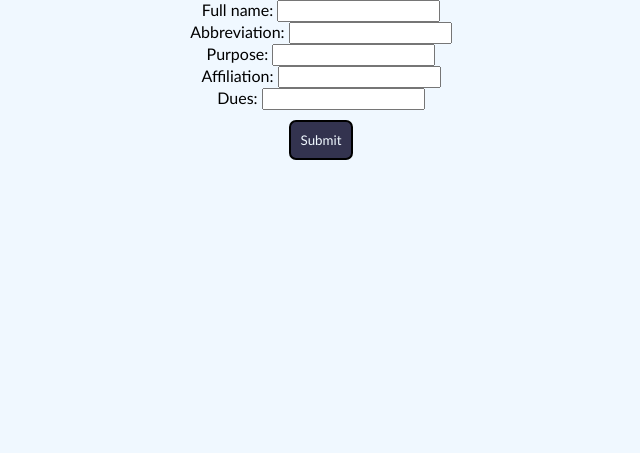
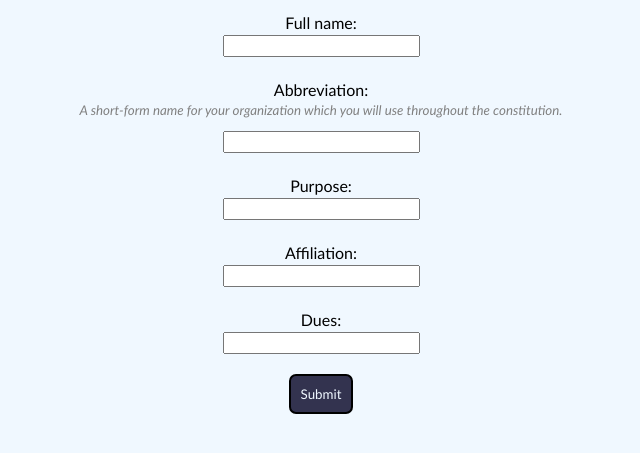
Before and after one commit to b-at-neu/StudentOrganizationGovernance, a Django app: page /clubs/createclub in a window 1280 px wide. Shown: the part 40-493 px from the top of the page, without its empty margins (319-959 px from the left). Run offline with Django 5.2, Linux system fonts and the light colour scheme; the visitor is signed in with stand-in values (Sample User, id 1); some libraries are stand-ins or nearby versions.

Commit message:
Added helptext and improved form formatting

```diff
--- a/student_org_gov/clubs/forms.py
+++ b/student_org_gov/clubs/forms.py
@@ -10,13 +10,19 @@ class CreateClubForm(forms.ModelForm):
     class Meta:
         model = models.Club
         fields = ["full_name", "abbreviation"]
+        help_texts = {
+            "abbreviation": "A short-form name for your organization which you will use throughout the constitution.",
+            "purpose": "A short description (a few sentences) on what your club does.",
+            "affiliation": "If your club is not affiliated with another institution, leave blank",
+            "dues": "Maximum amount you will charge your members per semester. Dues are not recommended for most clubs."
+        }
 
     def __init__(self, *args, **kwargs):
         self.user = kwargs.pop('user', None)
         super().__init__(*args, **kwargs)
 
         self.fields["purpose"] = forms.CharField(max_length=200, required=True)
-        self.fields["affiliation"] = forms.CharField(max_length=200, required=True)
+        self.fields["affiliation"] = forms.CharField(max_length=200, required=False)
         self.fields["dues"] = forms.IntegerField(min_value=0)
 
     def save(self, commit=True):
--- a/student_org_gov/clubs/templates/clubs/edit_constitution.html
+++ b/student_org_gov/clubs/templates/clubs/edit_constitution.html
@@ -8,7 +8,6 @@
 
         function saveConstitution() {
             // Gather data
-            console.log([...document.querySelectorAll(".save-constitution")])
             const data = [...document.querySelectorAll(".save-constitution")].reduce((obj, i) => ({...obj, [i.name]: i.value}), {})
             data.constitution = {{ constitution.pk }}
 
--- a/student_org_gov/clubs/views/save_constitution_edits.py
+++ b/student_org_gov/clubs/views/save_constitution_edits.py
@@ -15,8 +15,6 @@ from users.models import RoleUser
 @club_required
 def view(request, club_url):
     data = post(request)
-
-    print(data)
 
     try:
         constitution = models.Constitution.objects.get(pk=data.get("constitution"))
--- a/student_org_gov/student_org_gov/templates/base_template.html
+++ b/student_org_gov/student_org_gov/templates/base_template.html
@@ -67,6 +67,30 @@
             background-color: #44445f;
         }
 
+        /* Form formatting */
+        .helptext {
+            font-size: smaller;
+            font-style: italic;
+            color: gray;
+            margin-top: -10px;
+        }
+        .helptext ul {
+            padding-left: 0;
+        }
+        form div {
+            padding: 10px;
+            display: grid;
+            margin: auto;
+        }
+        form div * {
+            margin: 3px;
+            list-style-type: none;
+        }
+        form div input {
+            width: 15%;
+            margin: auto;
+        }
+
     </style>
     <script type="module" src="{% static 'post.js' %}"></script>
     {% block head %}
```
